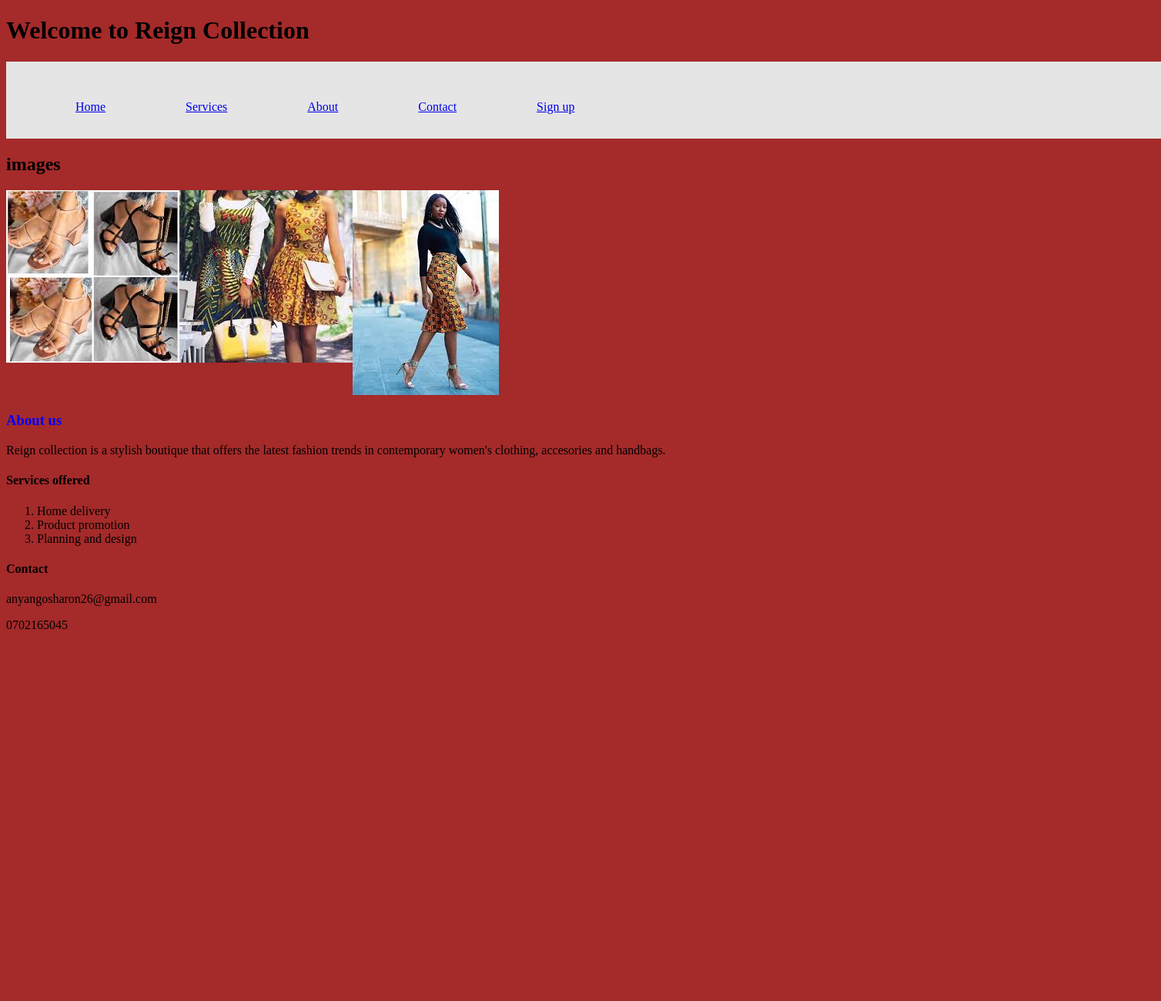
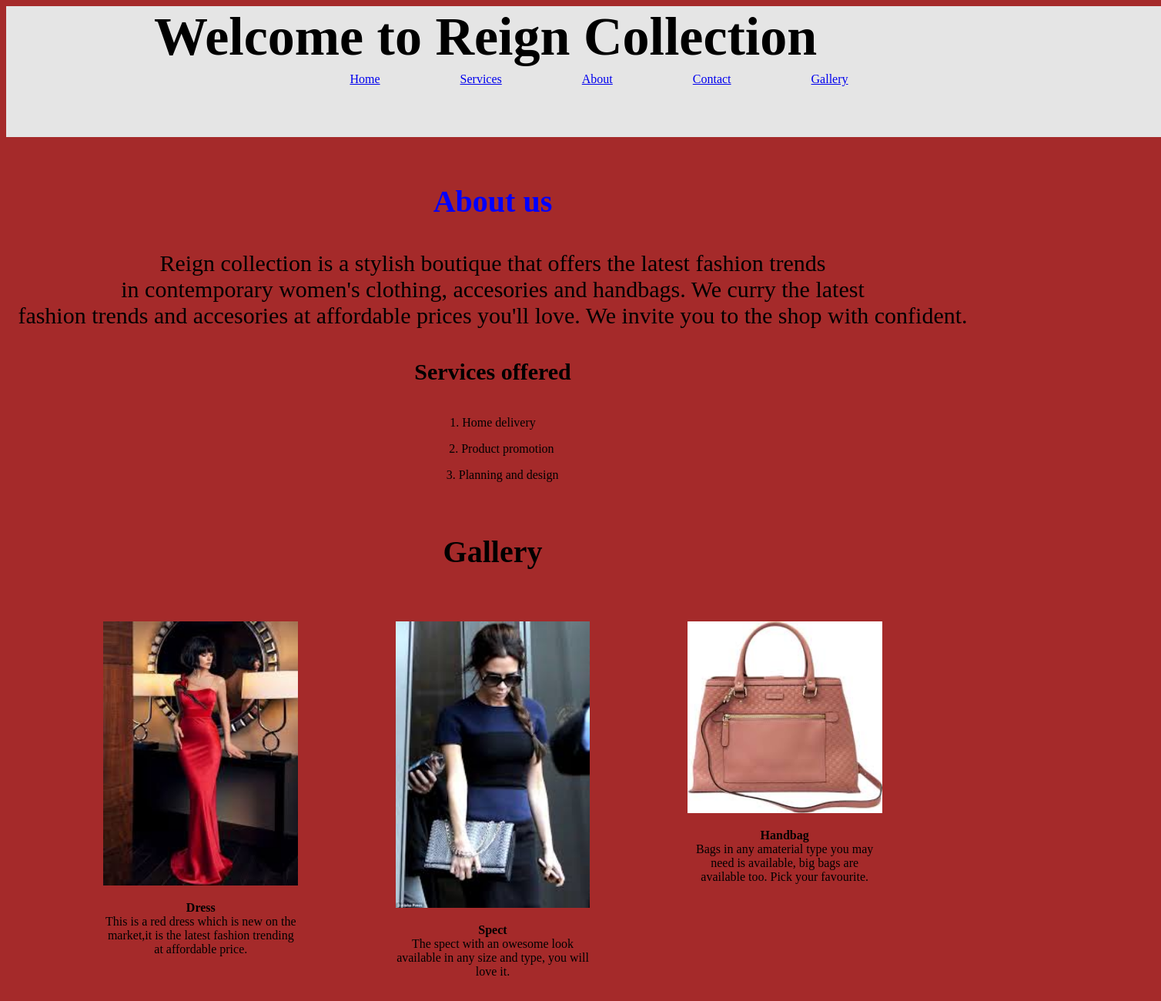
Before and after one commit to sharon0812/Reigncollection, a plain HTML site: page index.html in a window 1280 px wide. Shown: the top 1300 px of the page at 77% size, 1508 px wide, since content can reach past the window. Before the commit the page ends 837 px from the top, so only its background shows below. Drawn offline with Linux system fonts and the light colour scheme.

Commit message:
add changes to project

```diff
--- a/index.html
+++ b/index.html
@@ -1,50 +1,95 @@
 <!DOCTYPE html>
 <html lang="en">
+
 <head>
   <meta charset="UTF-8">
   <meta name="viewport" content="width=device-width, initial-scale=1.0">
   <title>Reign Collection</title>
   <link rel="stylesheet" href="styles.css">
 </head>
+
 <body>
-  <h1> Welcome to Reign Collection</h1>
   <nav>
     <ul>
-        <li><a href="#home">Home</a></li>
-        <li><a href="#services">Services</a></li>
+
+      <li><a href="#">Home</a></li>
+      <li><a href="#">Services</a></li>
       <li><a href="#About">About</a></li>
-        <li><a href="#contact">Contact</a></li>
-        <li><a href="#sign up">Sign up</a></li>
+      <li><a href="#">Contact</a></li>
+      <li><a href="#">Gallery</a></li>
     </ul>
   </nav>
-<h2><strong>images</strong></h2>
-<div id="pics">
-<div>
-  <img src="images/download.jpeg" alt="">
+  <div class="first" style="font-size:70px; padding-left: 15%;"> <b>Welcome to Reign Collection</b></h1>
   </div>
-<div>
-  <img src="images/sshhs.jpeg" alt="">
+
   </div>
-<div>
-  <img src="images/reign.jpeg" alt="">
+  <div id="About" style="padding-top: 15%;">
+    <h3 style="font-size: 40px;">About us</h3>
+    <p style="font-size: 30px;">Reign collection is a stylish boutique that offers the latest fashion trends <br>in contemporary women's clothing,
+      accesories and handbags. We curry the latest<br> fashion trends and accesories at affordable prices you'll love.
+      We invite you to the shop with confident.</p>
+  </div>
+  <div id="services">
+    <h4 style="font-size: 30px;"><strong>Services offered</strong></h4>
+    <p>
+     1. Home delivery<br>
+    </p>
+    <p style="padding-left: 1.8%;">
+     2. Product promotion<br>
+    </p>
+    <p style="padding-left: 2%;">
+     3. Planning and design
+    </p>
+  </div>
+  <h5 style="font-size: 40px;"><strong>Gallery</strong></h5>
+
+
+
+  <div class="row">
+    <!-- <h6>Gallery</h6> -->
+    <div class="column">
+      <img src="images/images.jpeg" alt="" style="width:100%; height:min-content">
+      <p style="text-align: center;"><b>Dress</b><br>This is a red dress which is new on the market,it is the latest fashion trending at affordable price.</p>
+    </div>
+    <div class="column">
+      <img src="images/images (2).jpeg" alt="" style="width:100%; height: min-content;">
+      <p style="text-align: center;"><b>Spect</b><br>The spect with an owesome look available in any size and type, you will love it. </p>
+    </div>
+    <div class="column">
+      <img src="images/images (1).jpeg" alt="" style="width:100%; height:min-content ;">
+      <p style="text-align: center;"><b>Handbag</b><br>Bags in any amaterial type you may need is available, big bags are available too. Pick your favourite.</p>
     </div>
   </div>
-<div id="about">
-  <h3>About us</h3>
-  <p>Reign collection is a stylish boutique that offers the latest fashion trends in contemporary women's clothing, accesories and handbags.</p>
+
+  <br><br><br>
+
+  <div class="row">
+    <div class="column">
+      <img src="images/download.jpeg" alt=""style="width:100%; height: min-content;">
+      <p style="text-align: center;"><b>High hills</b><br> High shoes available. in the shop.We also have boots , leather shoes, dolly shoes and flats.</p>
     </div>
-<div id="Services">
-<h4><strong>Services offered</strong></h4>
-<ol>
-  <li>Home delivery</li>
-  <li>Product promotion</li>
-  <li>Planning and design</li>
-</ol>
+
+    <div class="column">
+      <img src="images/sshhs.jpeg" alt="" style="width:100%; height: min-content;">
+      <p style="text-align: center;"><b>African dresses</b><br>We offer african clothes, shorts, dresses, trausers and any african fashion you need we can plan and design it.</p>
     </div>
-<div class="contact">
-   <h4><strong>Contact</strong></h4>
-   <p>anyangosharon26@gmail.com</p>
-   <p>0702165045</p>
+
+    <div class="column">
+      <img src="images/reign.jpeg" alt="" style="width:100%; height: min-content;">
+      <p style="text-align: center;"><b>Pull neck tops</b><br>Tops available any colour, any size with neclesses and watches curry as many as you can afford in a friendly price.</p>
     </div>
+
+  </div>
+
+
+  <footer>
+    <div id="contact us">
+      <h5 style="font-size: 30px;"><strong>Contact us</strong></h5>
+      <p>email<a href="https://webmail.au.syrahost.com/">
+        anyangosharon26@gmail.com</a></p>
+      <p><a href="tel:+254702165045">+254702165045</a></p>
+    </div>
+  </footer>
 </body>
+
 </html>
--- a/styles.css
+++ b/styles.css
@@ -1,5 +1,6 @@
 body{
     background-color: brown;
+    text-align: center;
 }
 #pics #img{
     width: 35%;
@@ -7,9 +8,12 @@ body{
   }
   nav{
       width: 1500px;
-      height: 100px;
+      /* height: 100px; */
       padding-inline-end: 0%;
       background-color: #E5E5E5;
+      padding-top: 20px;
+      position: fixed;
+
   }
   nav>ul>li{
       display: inline-block;
@@ -17,12 +21,57 @@ body{
       text-align: left;
   }
   #pics{
-      display: inline-flex;
-      flex-direction: row;
-      justify-content: space-between;
+    display: inline-flex;
+    flex-direction: row;
+    justify-content: space-between;
+    padding-top: 4%;
   }
 
+
   h3{
-      text-align-last: left ;
+      text-align:center ;
       color:blue;
   }
+  h1{
+      position: fixed;
+      padding-top: 0;
+
+  }
+  .first{
+      position: fixed;
+      /* font-size: 30px; */
+
+  }
+  h2{
+      padding-top: 10%;
+  }
+  #class{
+      text-align: center;
+      display: flex;
+  }
+  footer{
+      text-align: center;
+      font-size: 20px;
+      margin-top:2x;
+  }
+  #galary{
+    display: flex;
+    flex-direction:row;
+    justify-content: space-between;
+    padding-top: 6%;
+  }
+
+
+
+.column {
+    float: left;
+    width: 20%;
+    padding-left: 10%;
+  }
+
+  /* Clear floats after image containers */
+  .row::after {
+    content: "";
+    clear: both;
+    display: table;
+  }
```
Also changed, not shown: images/images (1).jpeg (added), images/images (2).jpeg (added), images/images.jpeg (added). Lines whose indentation alone changed are shown as unchanged.
